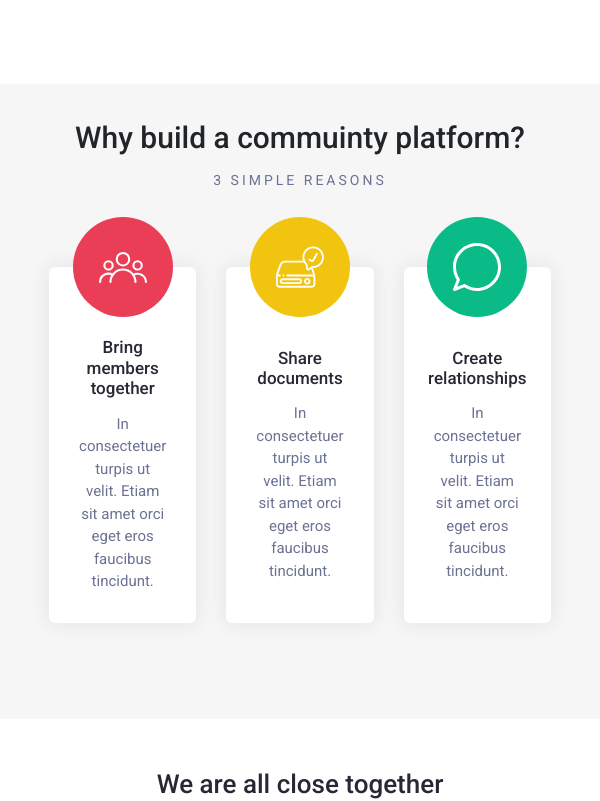
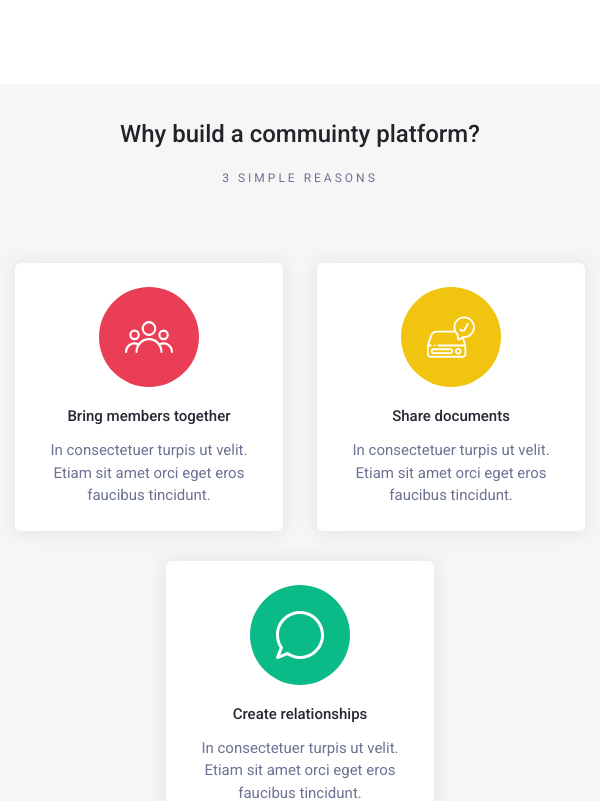
Before and after one commit to Abdul-Wahab-318/Cera, a React (Create React App) app: page / in a window 600 px wide. Shown: the part 1700-2501 px from the top of the page. Built offline with nearby package versions, Linux system fonts and the light colour scheme.

Commit message:
made reasons section fully responsive

```diff
--- a/src/App.css
+++ b/src/App.css
@@ -28,9 +28,25 @@
   padding: 6% 0;
 }
 
+@media (min-width : 786px) and (max-width: 991.9px)
+{
+  .custom-container{
+    padding: 0 15px;
+  }
+}
+
+@media (min-width : 576px) and (max-width: 767.8px)
+{
+  .custom-container{
+    padding: 0 15px;
+  }
+}
 
 @media (max-width: 576px)
 {
+  .custom-container{
+    padding: 0 15px;
+  }
   .custom-section-padding{
     padding: 50px 0;
   }
--- a/src/pages/home/Home.css
+++ b/src/pages/home/Home.css
@@ -93,7 +93,7 @@
 .reasons-cards-inner button p{
     font-size: 15px;
     color: var(--lightBlue);
-    padding: 0 10px;
+    padding: 0 8px;
     margin-bottom: 0;
 }
 /*REASON SECTION   REASON SECTION*/
@@ -140,6 +140,17 @@
     .active-members-cards{
         gap: 20px;
     }
+    /*REASONS SECTION REASONS SECTION*/
+    .reasons-cards-parent{
+        padding: 60px 130px;
+    }
+    .reasons-cards-inner button{
+        padding :70px 20px 30px 20px;
+    }
+    .reasons-cards-inner button p{
+        padding: 0 2px;
+    }
+    /*REASONS SECTION REASONS SECTION*/
 }
 
 @media (min-width : 768px) and (max-width : 991.8px) {
@@ -148,6 +159,21 @@
         grid-template-columns: repeat(2,auto) ;
         flex-wrap: wrap;
     }
+        /*REASONS SECTION REASONS SECTION*/
+        .reasons-heading h1{
+            font-size: 24px;
+            margin-bottom: 20px;
+        }
+        .reasons-heading p{
+            font-size: 12px;
+        }
+        .reasons-cards-parent{
+            padding: 60px 0px;
+        }
+        .reasons-cards-inner h6{
+            font-size: 15px;
+        }
+        /*REASONS SECTION REASONS SECTION*/
 
 }
 
@@ -167,6 +193,47 @@
         margin-bottom: 30px;
         font-size: 18px;
     }
+    /*REASONS SECTION REASONS SECTION*/
+    .reasons-cards-parent{
+        padding: 60px 0px;
+        display: flex;
+        flex-wrap: wrap;
+        justify-content: space-between;
+        /*grid-template-columns: repeat(2,auto);
+        gap: 30px;*/
+
+    }
+    .reasons-cards-parent div:last-child{
+       margin:  0 auto;
+    }
+    .reasons-cards-inner{
+        max-width: 47% !important;
+        box-sizing: border-box;
+
+    }
+    .reasons-cards-inner button{
+        padding: 24px 20px;
+    }
+    .reasons-cards-inner button .reasons-avatar{
+        position: unset;
+        transform: unset;
+        margin:  0 auto 20px auto;
+    }
+    .reasons-cards-inner button:hover div  {
+        transform:  scale(1.05);
+    }
+    .reasons-heading h1{
+        font-size: 24px;
+        margin-bottom: 20px;
+    }
+    .reasons-heading p{
+        font-size: 12px;
+    }
+
+    .reasons-cards-inner h6{
+        font-size: 15px;
+    }
+    /*REASONS SECTION REASONS SECTION*/
 
 }
 
@@ -186,5 +253,36 @@
         margin-bottom: 30px;
         font-size: 18px;
     }
+    /*REASONS SECTION REASONS SECTION*/
+    .reasons .custom-section-padding{
+        padding: 50px 0;
+    }
+    .reasons-cards-parent{
+        padding: 40px 0 0 0;
+        grid-auto-flow: row;
+        grid-template-columns: repeat(auto-fill,100%);
+    }
+    .reasons-cards-inner button .reasons-avatar{
+        position: unset;
+        transform: unset;
+        margin:  0 auto 20px auto;
+    }
+    .reasons-cards-inner button:hover div  {
+        transform:  scale(1.05);
+    }
+    .reasons-cards-inner button{
+        padding: 24px;
+    }
+    .reasons-heading h1{
+        font-size: 21px;
+        margin-bottom: 20px;
+    }
+    .reasons-heading p{
+        font-size: 12px;
+    }
+    .reasons-cards-inner h6{
+        font-size: 15px;
+    }
+    /*REASONS SECTION REASONS SECTION*/
 
 }
```
